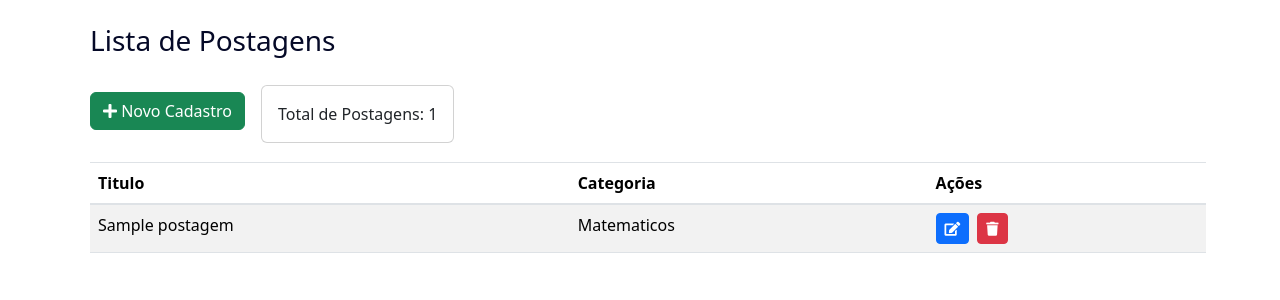
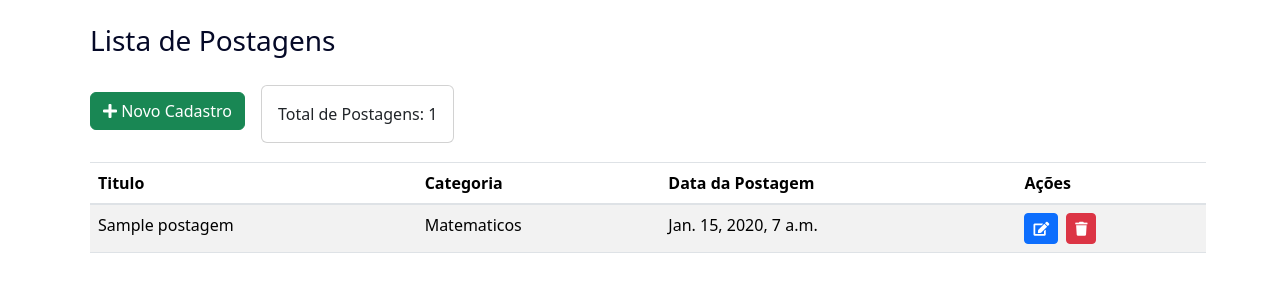
Before and after one commit to raphaeldecm/worldmath, a Django app: page /Lista_postagem/ in a window 1280 px wide; the page is wider, and only the part inside the window is pictured. Shown: the part 56-356 px from the top of that part. Run offline with Django 4.2, Linux system fonts and the light colour scheme; a user stored in the database is signed in; tables that the repository leaves empty hold one stand-in row (values such as "Sample post"); parts of the project's set-up code (start-up, migrations or seed data) failed here and were passed over; some libraries are stand-ins or nearby versions; some web fonts are replaced.

Commit message:
Crud-Created_at

```diff
--- a/worldmath/Postagem/templates/dashboard/Postagem_List.html
+++ b/worldmath/Postagem/templates/dashboard/Postagem_List.html
@@ -20,6 +20,7 @@
           <tr>
             <th>Titulo</th>
             <th>Categoria</th>
+            <th>Data da Postagem</th>
             <th>Ações</th>
           </tr>
       </thead>
@@ -28,6 +29,7 @@
               <tr>
                   <td>{{ object.titulo }}</td>
                   <td>{{ object.categoria_postagem }}</td>
+                  <td>{{ object.created_at }}</td>
                   <td>
                       <div class="d-flex align-items-center">
                           <a href="{% url 'Postagem:Editar_postagem' object.id %}" class="btn btn-primary btn-sm mr-2">
```
